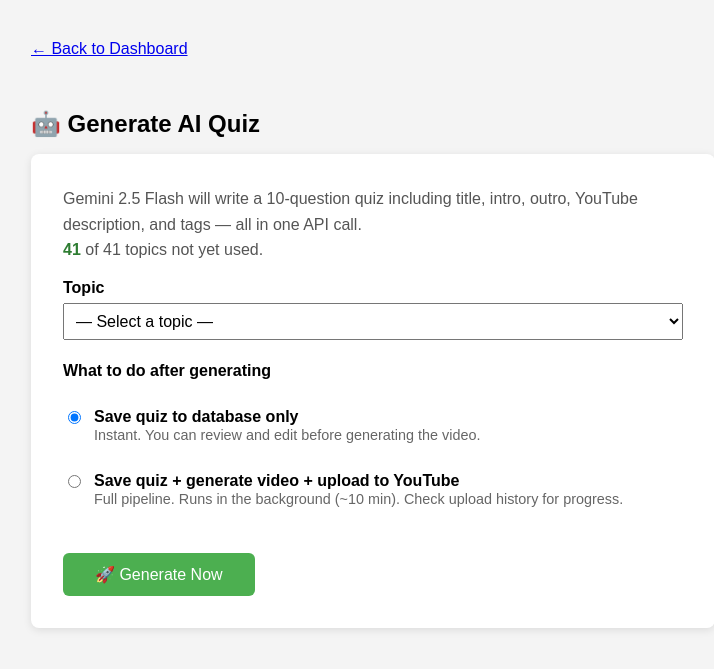
After one commit to hasanitpro/quizflix, a PHP site: page /admin/generate-quiz.php in a window 1280 px wide. The commit adds this page. Shown: the top 669 px of the page, without its empty margins (9-723 px from the left). Run offline with PHP 8.4, Linux system fonts and the light colour scheme; tables that the repository leaves empty hold one stand-in row (values such as "Sample post").

Commit message:
Add topic-based AI quiz generation page to admin UI
New page at admin/generate-quiz.php lets admins pick any topic from a
dropdown and generate a quiz instantly via Gemini 2.5 Flash.

- Topics grouped into 'not yet used' and 'already used' optgroups
- Two modes: save quiz only (instant, ~10s) or full pipeline
  (quiz + video + YouTube upload, ~10 min, runs in background)
- On quiz-only success: shows quiz ID with Edit / Preview / Upload links
- On full pipeline: creates video_jobs row, spawns run_daily.py,
  redirects to dashboard with a flash message
- Dashboard now has a purple '🤖 Generate AI Quiz' button

Co-Authored-By: Claude Sonnet 4.6 <noreply@anthropic.com>

```diff
--- /dev/null
+++ b/admin/generate-quiz.php
@@ -0,0 +1,174 @@
+<?php
+session_start();
+require_once '../includes/db.php';
+include 'templates/header.php';
+
+// Must match config.QUIZ_TOPICS in generator/config.py
+$TOPICS = [
+    "World Geography", "Ancient History", "Space & Astronomy",
+    "Human Biology", "Famous Scientists", "World Capitals",
+    "Classic Literature", "Pop Culture", "World Religions",
+    "Mathematics & Logic", "Animals & Wildlife", "Technology & Computers",
+    "Famous Inventions", "Movies & Cinema", "Music History",
+    "Sports Trivia", "Food & Cuisine", "Famous Artworks",
+    "World Languages", "Climate & Environment", "Economics & Finance",
+    "Philosophy", "Mythology", "Architecture",
+    "Medical Science", "Oceans & Marine Life", "Famous Leaders",
+    "Astronomy & Black Holes", "Cryptography", "Aviation History",
+    "The Human Brain", "Extreme Weather", "Dinosaurs & Prehistoric Life",
+    "Ancient Civilisations", "Famous Quotes", "Video Games",
+    "World Records", "Flags of the World", "Currency & Economics",
+    "Famous Battles", "Chemistry Basics",
+];
+
+// Topics that already have at least one quiz generated
+$stmt = $pdo->query("SELECT topic FROM quizzes WHERE topic IS NOT NULL AND topic != '' GROUP BY topic");
+$usedTopics    = array_flip($stmt->fetchAll(PDO::FETCH_COLUMN));
+$availableList = array_filter($TOPICS, fn($t) => !isset($usedTopics[$t]));
+$usedList      = array_filter($TOPICS, fn($t) =>  isset($usedTopics[$t]));
+
+$result = null; // ['type'=>'success'|'error', ...]
+
+if ($_SERVER['REQUEST_METHOD'] === 'POST') {
+    $topic = trim($_POST['topic'] ?? '');
+    $mode  = $_POST['mode'] ?? 'quiz_only';
+
+    if (!$topic || !in_array($topic, $TOPICS)) {
+        $result = ['type' => 'error', 'msg' => 'Invalid topic selected.'];
+    } else {
+        $python    = 'C:\\Program Files\\Python311\\python.exe';
+        $genScript = realpath(__DIR__ . '/../generator/generate_quiz_ai.py');
+        $genDir    = realpath(__DIR__ . '/../generator');
+        $topicArg  = escapeshellarg($topic);
+
+        // Run quiz generation synchronously (~5-10 seconds)
+        $oldDir = getcwd();
+        chdir($genDir);
+        exec("\"{$python}\" \"{$genScript}\" --topic {$topicArg} 2>&1", $output, $exitCode);
+        chdir($oldDir);
+
+        if ($exitCode !== 0) {
+            $result = ['type' => 'error', 'msg' => implode("\n", $output)];
+        } else {
+            // Find the quiz we just inserted
+            $stmt = $pdo->prepare("
+                SELECT id, title FROM quizzes WHERE topic = ? ORDER BY id DESC LIMIT 1
+            ");
+            $stmt->execute([$topic]);
+            $newQuiz = $stmt->fetch(PDO::FETCH_ASSOC);
+
+            if (!$newQuiz) {
+                $result = ['type' => 'error', 'msg' => 'Quiz generated but not found in database.'];
+            } elseif ($mode === 'full_pipeline') {
+                $qid    = $newQuiz['id'];
+                $insert = $pdo->prepare("INSERT INTO video_jobs (quiz_id, status) VALUES (?, 'pending')");
+                $insert->execute([$qid]);
+                $jobId = $pdo->lastInsertId();
+
+                $runScript = realpath(__DIR__ . '/../generator/run_daily.py');
+                $cmd = "start /B \"\" \"{$python}\" \"{$runScript}\" --quiz-id {$qid} --job-id {$jobId}";
+                pclose(popen($cmd, 'r'));
+
+                $_SESSION['message'] = "✅ AI quiz on \"{$topic}\" created (Quiz #{$qid}) and video pipeline started. Check upload history for progress.";
+                header('Location: index.php');
+                exit;
+            } else {
+                $result = ['type' => 'success', 'quiz' => $newQuiz, 'topic' => $topic];
+            }
+        }
+    }
+}
+?>
+
+<a class="back-link" href="index.php">← Back to Dashboard</a>
+<h2>🤖 Generate AI Quiz</h2>
+
+<?php if ($result && $result['type'] === 'success'): ?>
+<div style="background:#d4edda;color:#155724;padding:1.5rem 2rem;border-radius:8px;
+            border:1px solid #c3e6cb;margin-bottom:1.5rem;">
+    <strong style="font-size:1.1rem;">✅ Quiz Created!</strong><br><br>
+    <strong>Topic:</strong> <?= htmlspecialchars($result['topic']) ?><br>
+    <strong>Title:</strong> <?= htmlspecialchars($result['quiz']['title']) ?><br>
+    <strong>Quiz ID:</strong> #<?= (int)$result['quiz']['id'] ?>
+    <p style="margin:1.2rem 0 0;">
+        <a href="edit.php?id=<?= (int)$result['quiz']['id'] ?>" class="button">✏️ Edit Quiz</a>
+        <a href="../index.php?id=<?= (int)$result['quiz']['id'] ?>&preview=true"
+           class="button" target="_blank">👁 Preview</a>
+        <a href="trigger-video.php?id=<?= (int)$result['quiz']['id'] ?>"
+           class="button" style="background:#9c27b0;"
+           onclick="return confirm('Generate video and upload to YouTube now?');">🎬 Upload to YouTube</a>
+    </p>
+</div>
+<?php endif; ?>
+
+<?php if ($result && $result['type'] === 'error'): ?>
+<div style="background:#f8d7da;color:#721c24;padding:1.2rem 1.5rem;border-radius:8px;
+            border:1px solid #f5c6cb;margin-bottom:1.5rem;white-space:pre-wrap;font-family:monospace;font-size:0.9rem;">
+❌ <?= htmlspecialchars($result['msg']) ?>
+</div>
+<?php endif; ?>
+
+<div style="background:white;padding:2rem;border-radius:8px;
+            box-shadow:0 2px 8px rgba(0,0,0,0.1);max-width:620px;">
+
+    <p style="color:#555;margin-top:0;line-height:1.6;">
+        Gemini 2.5 Flash will write a 10-question quiz including title, intro, outro,
+        YouTube description, and tags — all in one API call.<br>
+        <strong style="color:#2e7d32;"><?= count($availableList) ?></strong> of
+        <?= count($TOPICS) ?> topics not yet used.
+    </p>
+
+    <form method="post" id="genForm">
+
+        <label>Topic</label>
+        <select name="topic" required style="margin-bottom:1.4rem;">
+            <option value="">— Select a topic —</option>
+            <?php if ($availableList): ?>
+            <optgroup label="✅ Not yet used (<?= count($availableList) ?>)">
+                <?php foreach ($availableList as $t): ?>
+                <option value="<?= htmlspecialchars($t) ?>"><?= htmlspecialchars($t) ?></option>
+                <?php endforeach ?>
+            </optgroup>
+            <?php endif ?>
+            <?php if ($usedList): ?>
+            <optgroup label="🔄 Already used — will generate again (<?= count($usedList) ?>)">
+                <?php foreach ($usedList as $t): ?>
+                <option value="<?= htmlspecialchars($t) ?>"><?= htmlspecialchars($t) ?></option>
+                <?php endforeach ?>
+            </optgroup>
+            <?php endif ?>
+        </select>
+
+        <label style="margin-top:0;">What to do after generating</label>
+        <div style="margin-top:0.7rem;margin-bottom:1.8rem;display:flex;flex-direction:column;gap:0.8rem;">
+            <label style="font-weight:normal;display:flex;align-items:flex-start;gap:10px;cursor:pointer;">
+                <input type="radio" name="mode" value="quiz_only" checked style="width:auto;margin-top:3px;">
+                <span>
+                    <strong>Save quiz to database only</strong><br>
+                    <span style="color:#666;font-size:0.9rem;">Instant. You can review and edit before generating the video.</span>
+                </span>
+            </label>
+            <label style="font-weight:normal;display:flex;align-items:flex-start;gap:10px;cursor:pointer;">
+                <input type="radio" name="mode" value="full_pipeline" style="width:auto;margin-top:3px;">
+                <span>
+                    <strong>Save quiz + generate video + upload to YouTube</strong><br>
+                    <span style="color:#666;font-size:0.9rem;">Full pipeline. Runs in the background (~10 min). Check upload history for progress.</span>
+                </span>
+            </label>
+        </div>
+
+        <button type="submit" class="save" id="submitBtn" style="font-size:1rem;">
+            🚀 Generate Now
+        </button>
+    </form>
+</div>
+
+<script>
+document.getElementById('genForm').addEventListener('submit', function () {
+    const btn = document.getElementById('submitBtn');
+    btn.disabled = true;
+    btn.textContent = '⏳ Asking Gemini… (~10 seconds)';
+});
+</script>
+
+<?php include 'templates/footer.php'; ?>
--- a/admin/index.php
+++ b/admin/index.php
@@ -49,6 +49,7 @@ setTimeout(() => {
 <?php unset($_SESSION['message']); endif; ?>
 
 <p>
+    <a href="generate-quiz.php" class="button" style="background:#9c27b0;">🤖 Generate AI Quiz</a>
     <a href="upload-csv.php" class="button">➕ Upload New Quiz (CSV)</a>
     <a href="create-quiz.php" class="button">➕ Add New Quiz Manually</a>
 </p>
```
